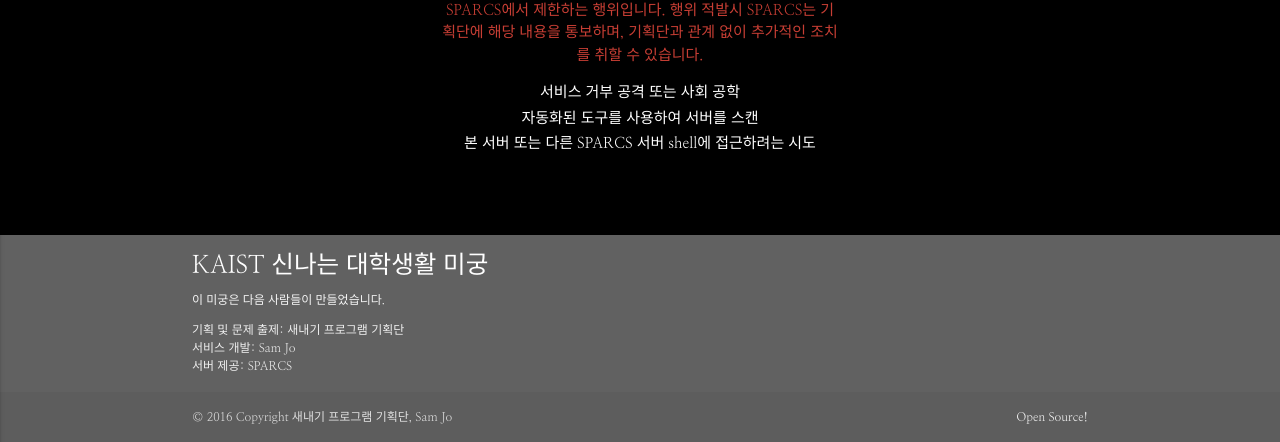
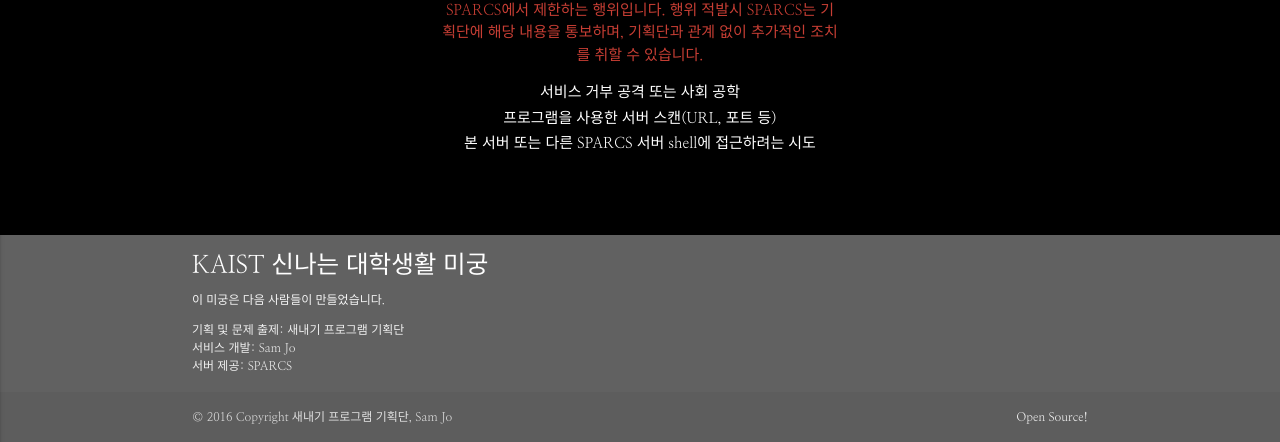
Before and after one commit to a1sams1a/maze, a Django app: page /core/ in a window 1280 px wide. Shown: the part 358-800 px from the top of the page. Run offline with Django 3.2, Linux system fonts and the light colour scheme; parts of the project's set-up code (start-up, migrations or seed data) failed here and were passed over; some libraries are stand-ins or nearby versions; some web fonts are replaced.

Commit message:
modify warning message

```diff
--- a/templates/main.html
+++ b/templates/main.html
@@ -9,13 +9,12 @@
     {% else %}
     <p class="red-text">로그인하지 않았거나 문제가 지정되지 않았습니다.</p>
     {% endif %}
-
 </div>
 <div id="ban">
     <h5 class="center-align">금지사항</h5>
     <p class="red-text">다음은 새내기 프로그램 기획단(이하 기획단)의 입장과 관계 없이 SPARCS에서 제한하는 행위입니다. 행위 적발시 SPARCS는 기획단에 해당 내용을 통보하며, 기획단과 관계 없이 추가적인 조치를 취할 수 있습니다.</p>
     <p class="ban-list">서비스 거부 공격 또는 사회 공학</p>
-    <p class="ban-list">자동화된 도구를 사용하여 서버를 스캔</p>
+    <p class="ban-list">프로그램을 사용한 서버 스캔(URL, 포트 등)</p>
     <p class="ban-list">본 서버 또는 다른 SPARCS 서버 shell에 접근하려는 시도</p>
 </div>
 {% endblock %}
```
